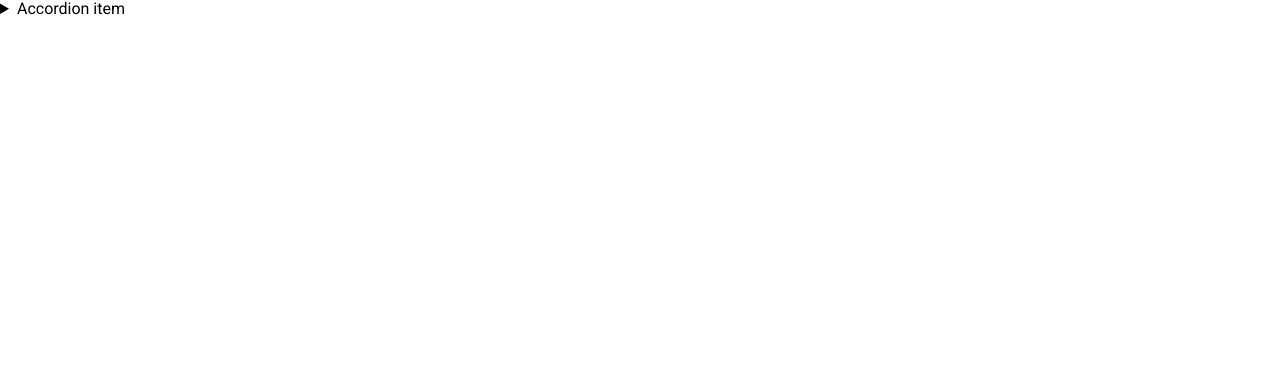
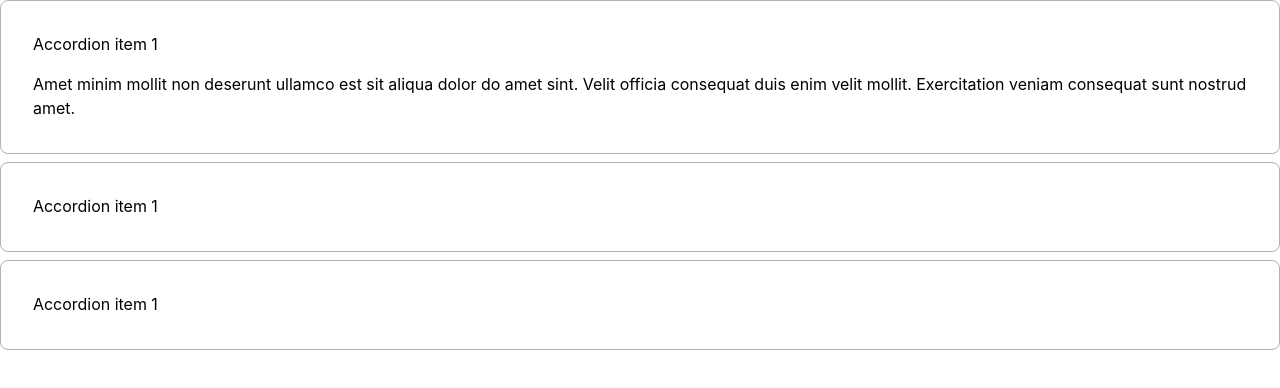
Before and after one commit to js-tasks-ru/htmlcss-20230411_mactub07, a website: page 03-lection1/02-accordion/index.html in a window 1280 px wide. Drawn offline with Linux system fonts and the light colour scheme.

Commit message:
add accordion

```diff
--- a/03-lection1/02-accordion/accordion.css
+++ b/03-lection1/02-accordion/accordion.css
@@ -1,9 +1,35 @@
+details > summary {
+    list-style: none;
+}
+
+details > summary::marker, /* Latest Chrome, Edge, Firefox */
+details > summary::-webkit-details-marker /* Safari */ {
+    display: none;
+}
+
 .accordion {
+    display: flex;
+    flex-direction: column;
+    justify-content: center;
+    row-gap: 8px;
+}
+
+.accordion__details {
+    padding: 32px;
+}
+
+.details {
+    font-family: Inter, serif;
+    font-style: normal;
+    font-weight: normal;
+    font-size: 1.14rem;
+    line-height: 1.71rem;
+    border: 1px solid #ACB5BD;
+    border-radius: 8px
+}
+.details__summary {
 
 }
-.accordion__details {
-
+.details__content {
+    margin-top: 16px;
 }
-.accordion__summary {
-
-}
--- a/03-lection1/02-accordion/index.html
+++ b/03-lection1/02-accordion/index.html
@@ -1,18 +1,37 @@
 <!DOCTYPE html>
-<!-- Страница с аккордеоном -->
 <html lang="ru">
     <head>
         <link rel="stylesheet" href="../../assets/css/main.css">
         <link rel="stylesheet" href="./accordion.css">
     </head>
     <body>
-        <details>
-            <summary>
-                Accordion item
+    <div class="accordion">
+        <details open class="details accordion__details">
+            <summary class="details__summary">
+                Accordion item 1
             </summary>
-            <p>
-                Hidden content
-            </p>
+            <div class="details__content">
+                Amet minim mollit non deserunt ullamco est sit aliqua dolor do amet sint. Velit officia consequat duis enim velit mollit. Exercitation veniam consequat sunt nostrud amet.
+            </div>
         </details>
+
+        <details class="details accordion__details">
+            <summary class="details__summary">
+                Accordion item 1
+            </summary>
+            <div class="details__content">
+                Amet minim mollit non deserunt ullamco est sit aliqua dolor do amet sint. Velit officia consequat duis enim velit mollit. Exercitation veniam consequat sunt nostrud amet.
+            </div>
+        </details>
+
+        <details class="details accordion__details">
+            <summary class="details__summary">
+                Accordion item 1
+            </summary>
+            <div class="details__content">
+                Amet minim mollit non deserunt ullamco est sit aliqua dolor do amet sint. Velit officia consequat duis enim velit mollit. Exercitation veniam consequat sunt nostrud amet.
+            </div>
+        </details>
+    </div>
     </body>
 </html>
--- a/assets/css/main.css
+++ b/assets/css/main.css
@@ -26,5 +26,9 @@
 }
 
 * {
-    font-family: 'Roboto', sans-serif;
+    /*font-family: 'Roboto', sans-serif;*/
 }
+
+html {
+    font-size: 14px;
+}
```
